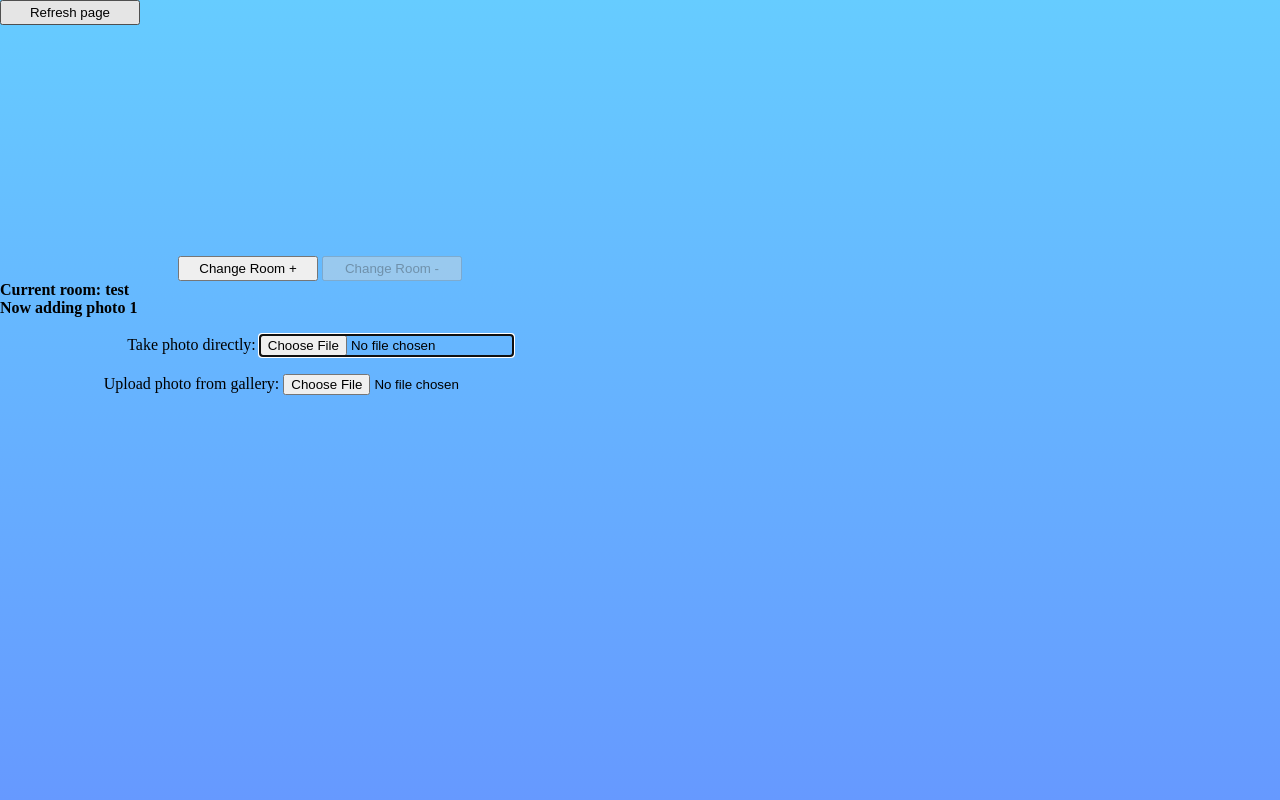
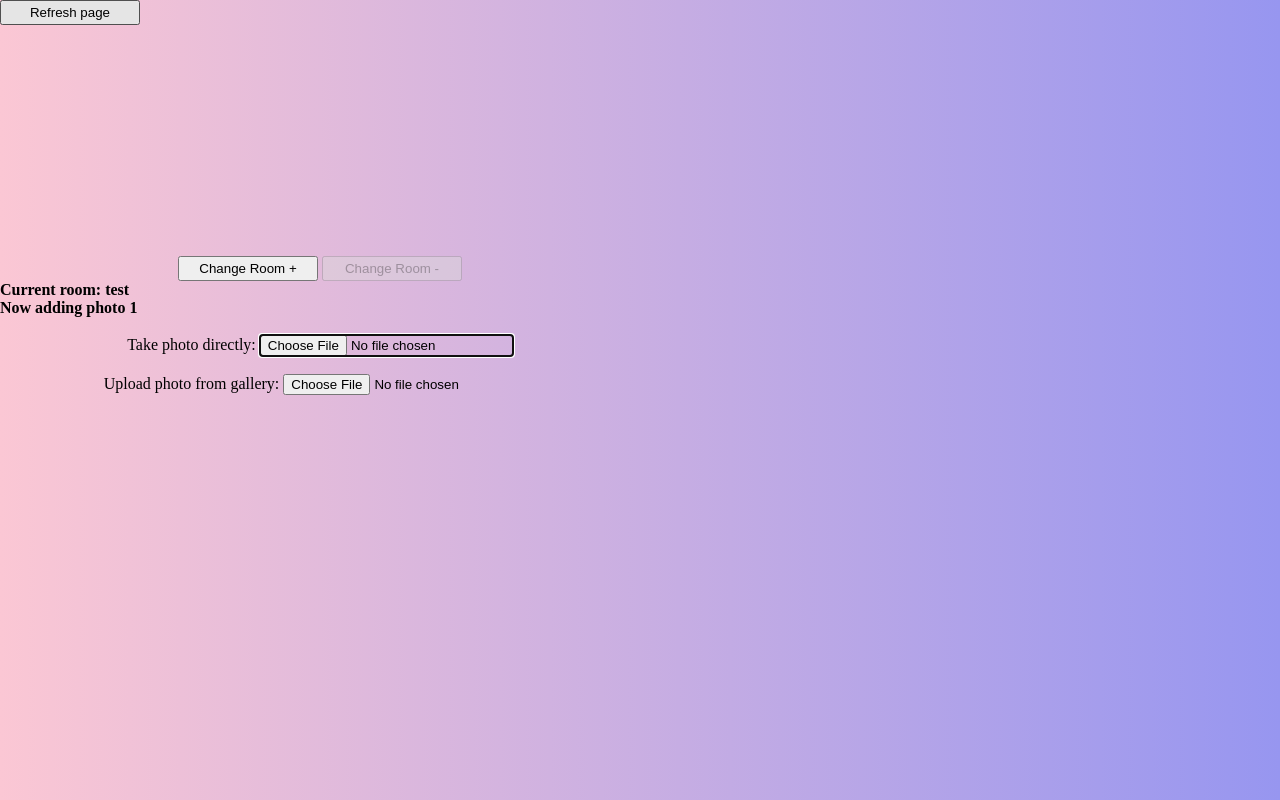
Before and after one commit to tenent007963/Photo2PPT, a website: page static/client-dev.html in a window 1280 px wide. Drawn offline with nearby package versions, Linux system fonts and the light colour scheme; no server answers.

Commit message:
Update client-dev.html

```diff
--- a/static/client-dev.html
+++ b/static/client-dev.html
@@ -13,7 +13,9 @@
 		}
 
 	body {
-		background: linear-gradient(to bottom, #66ccff 0%, #6699ff 100%),no-repeat;
+		background: #9796f0;  /* fallback for old browsers */
+		background: -webkit-linear-gradient(to right, #fbc7d4, #9796f0);  /* Chrome 10-25, Safari 5.1-6 */
+		background: linear-gradient(to right, #fbc7d4, #9796f0); /* W3C, IE 10+/ Edge, Firefox 16+, Chrome 26+, Opera 12+, Safari 7+ */
 		margin:0;
 	}
 	.center{
```
